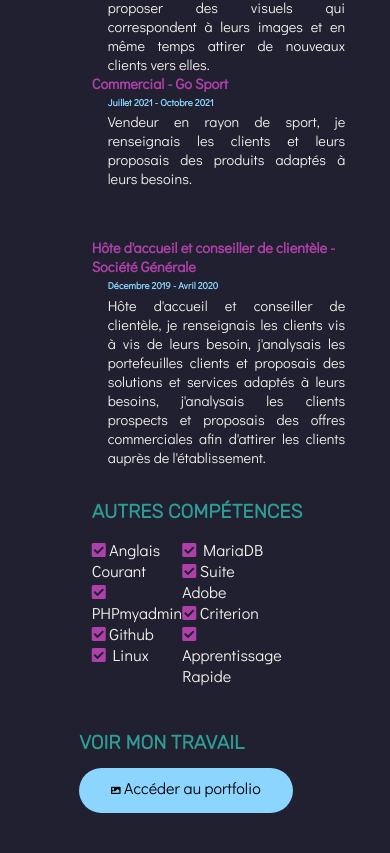
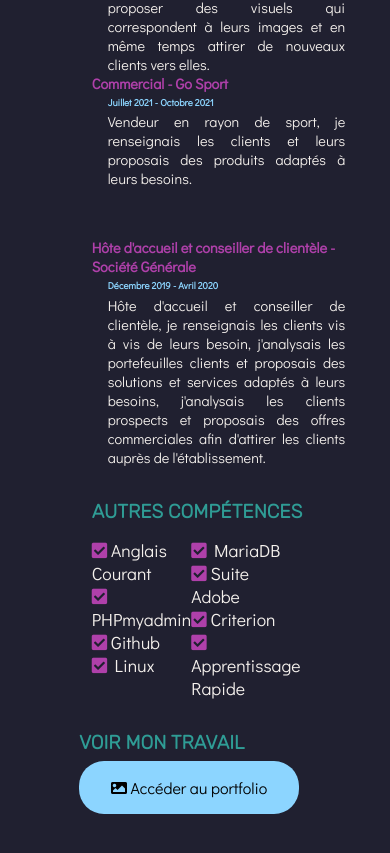
Before and after one commit to Comaaaaa/cv, a React (Create React App) app: page /abilities in a window 390 px wide. Shown: the part 892-1745 px from the top of the page. Built offline with nearby package versions, Linux system fonts and the light colour scheme.

Commit message:
[FIX] fixing responsive on iphone

```diff
--- a/src/styles/pages/_abilities.scss
+++ b/src/styles/pages/_abilities.scss
@@ -216,7 +216,7 @@
 
     }
     }
-    @media screen and (max-width: 400px){
+    @media screen and (max-width: 390px){
     .AbilitiesData {
         display: grid !important;
         grid-template-columns: 1fr !important;
@@ -230,12 +230,19 @@
             margin-left: 0 !important;
         }
         .sideSkills {
+            font-size: 1.1rem;
             grid-area: 3 !important;
             margin-right: 0 !important;
         }
         .button {
+            font-size: 1rem;
             grid-area: 4 !important;
             margin-right: 0 !important;
+            .portButton {
+                h3 {
+                    padding-right: 2rem;
+                }
+            }
         }
     }
 }
```
